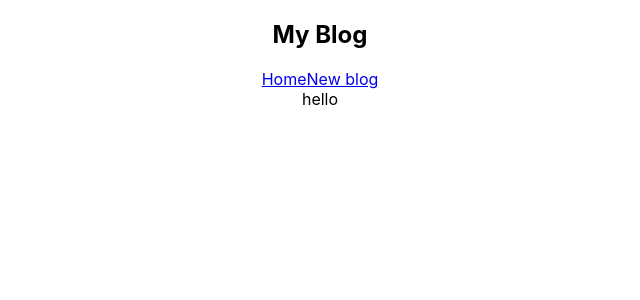
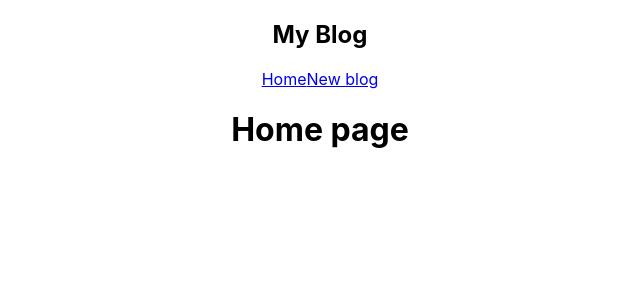
Before and after one commit to NehaSijaria/react-blog-app, a React (Create React App) app in the folder react-blog-app/: page / in a window 1280 px wide. Shown: the top 300 px of the page, without its empty margins (320-960 px from the left). Built offline with nearby package versions, Linux system fonts and the light colour scheme.

Commit message:
create  home & nav component

```diff
--- a/react-blog-app/src/App.js
+++ b/react-blog-app/src/App.js
@@ -1,5 +1,6 @@
 import './App.css';
 import { Navbar } from './Navbar';
+import { Home } from './Home';
 
 //jsx code - template with logic
 function App() {
@@ -8,7 +9,7 @@ function App() {
     <div className="App">
       <Navbar />
       <div className="content">
-        hello
+        <Home />
       </div>
 
     </div>
--- /dev/null
+++ b/react-blog-app/src/Home.js
@@ -0,0 +1,9 @@
+import React from 'react'
+
+export const Home = () => {
+  return (
+    <div className="home">
+      <h1>Home page</h1>
+    </div>
+  )
+}
```
